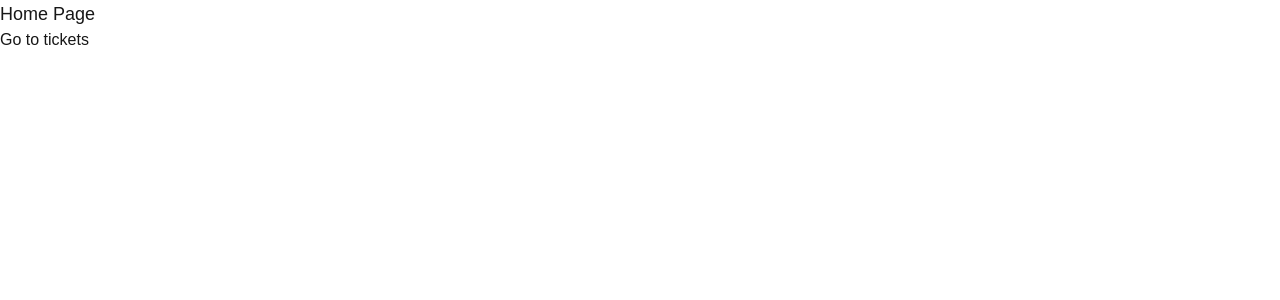
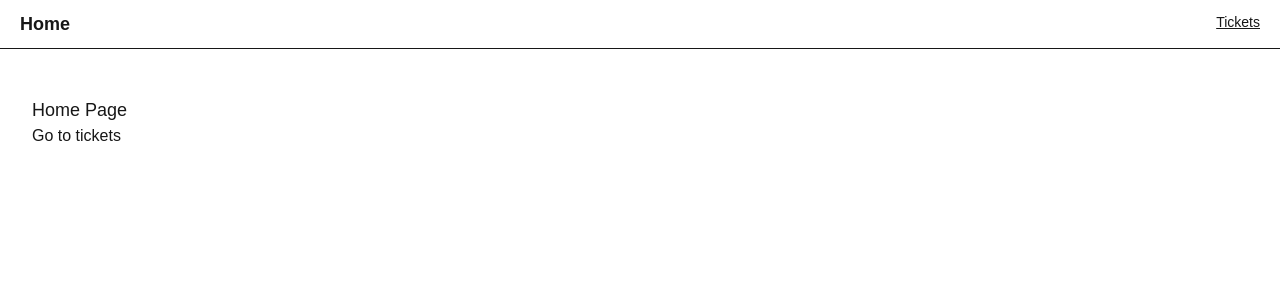
Before and after one commit to isaacrossi/the-road-to-next, a Next.js app: page / in a window 1280 px wide. Shown: the top 300 px of the page. Built offline with nearby package versions, Linux system fonts and the light colour scheme.

Commit message:
Begin structuring layout.tsx

```diff
--- a/src/app/layout.tsx
+++ b/src/app/layout.tsx
@@ -1,6 +1,8 @@
 import "./globals.css";
 import type { Metadata } from "next";
 import { Geist, Geist_Mono } from "next/font/google";
+import Link from "next/link";
+import { homePath, ticketsPath } from "@/src/paths";
 
 const geistSans = Geist({
   variable: "--font-geist-sans",
@@ -13,8 +15,8 @@
 });
 
 export const metadata: Metadata = {
-  title: "Create Next App",
-  description: "Generated by create next app",
+  title: "The Road to Next",
+  description: "My road to next application",
 };
 
 export default function RootLayout({
@@ -25,9 +27,38 @@
   return (
     <html lang="en">
       <body
-        className={`${geistSans.variable} ${geistMono.variable} antialiased`}
+        className={`${geistSans.variable} ${geistMono.variable} antialiased `}
       >
-        {children}
+        <nav
+          className="
+            supports-backdrop-blur:bg-background/60
+            fixed left-0 right-0 top-0 z-20
+            border-b bg-background/95 backdrop-blur
+            w-full flex py-2.5 px-5 justify-between
+          "
+        >
+          <div>
+            <Link href={homePath()} className="text-lg font-bold">
+              Home
+            </Link>
+          </div>
+          <div>
+            <Link href={ticketsPath()} className="text-sm underline">
+              Tickets
+            </Link>
+          </div>
+        </nav>
+        <main
+          className="
+            min-h-screen flex-1
+            overflow-y-auto overflow-x-hidden
+            py-24 px-8
+            bg-secondary/20
+            flex flex-col
+          "
+        >
+          {children}
+        </main>
       </body>
     </html>
   );
--- a/src/paths.ts
+++ b/src/paths.ts
@@ -1,3 +1,4 @@
+export const homePath = () => "/";
+
 export const ticketsPath = () => "/tickets";
-
-export const ticketPath = (ticketId: string) => `${ticketsPath}/${ticketId}`;
+export const ticketPath = (ticketId: string) => `tickets/${ticketId}`;
--- /dev/null
+++ b/tailwind.config.ts
@@ -0,0 +1,19 @@
+import type { Config } from "tailwindcss";
+
+const config: Config = {
+  content: [
+    "./src/pages/**/*.{js,ts,jsx,tsx,mdx}",
+    "./src/components/**/*.{js,ts,jsx,tsx,mdx}",
+    "./src/app/**/*.{js,ts,jsx,tsx,mdx}",
+  ],
+  theme: {
+    extend: {
+      colors: {
+        background: "var(--background)",
+        foreground: "var(--foreground)",
+      },
+    },
+  },
+  plugins: [],
+};
+export default config;
```
